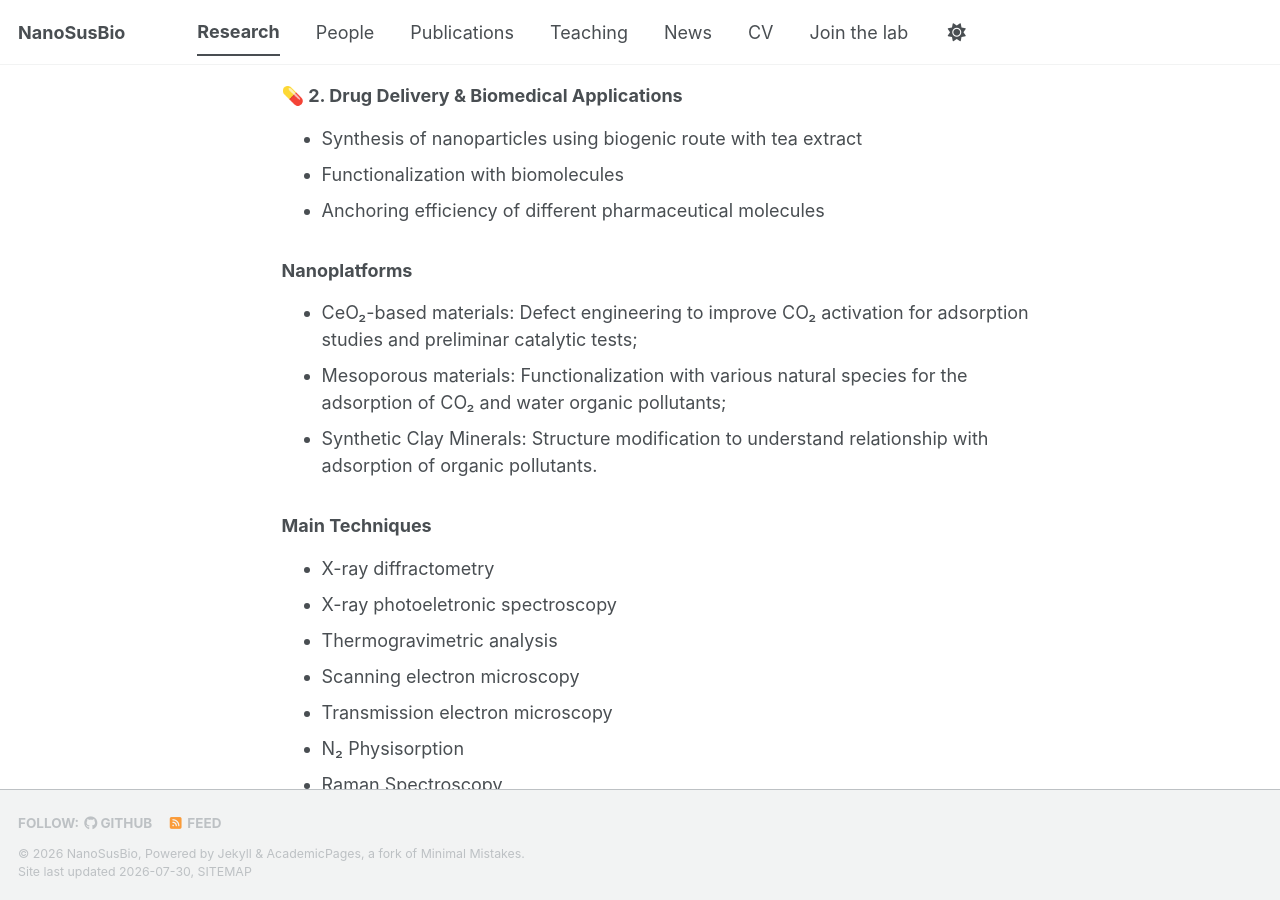
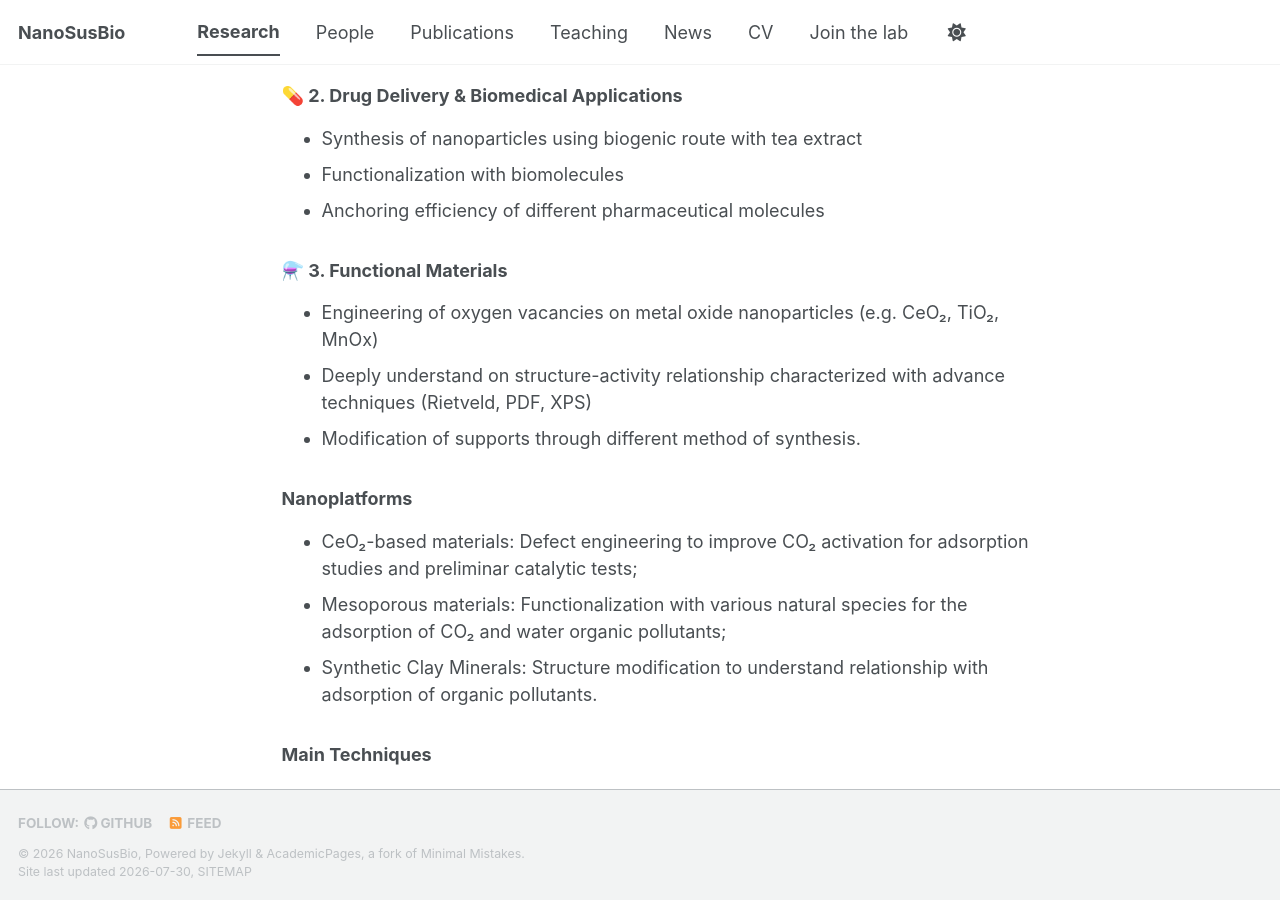
Before and after one commit to NanoSusBio/nanosusbio.github.io, a Jekyll site: the page built from _pages/research.md, in a window 1280 px wide and 900 px high, scrolled down 344 px. Built offline with Jekyll 4.4.1, drawn with Linux system fonts in a browser that asks for light colours; a style sheet for code colours, icons or effects is not loaded.

Commit message:
Add Functional Materials section to research page
Added a new section on Functional Materials detailing nanoparticle engineering and characterization techniques.

```diff
--- a/_pages/research.md
+++ b/_pages/research.md
@@ -19,6 +19,11 @@ Focused on the development of nanoplatforms for environmental remediation.
 * Functionalization with biomolecules
 * Anchoring efficiency of different pharmaceutical molecules
 
+### ⚗️ 3. Functional Materials
+* Engineering of oxygen vacancies on metal oxide nanoparticles (e.g. CeO₂, TiO₂, MnOx)
+* Deeply understand on structure-activity relationship characterized with advance techniques (Rietveld, PDF, XPS)
+* Modification of supports through different method of synthesis.
+
 
 ### Nanoplatforms
 * CeO₂-based materials: Defect engineering to improve CO₂ activation for adsorption studies and preliminar catalytic tests;
```
